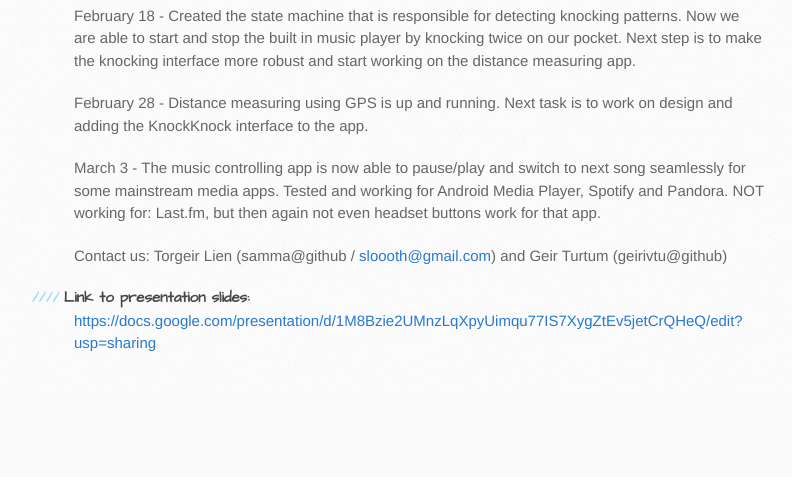
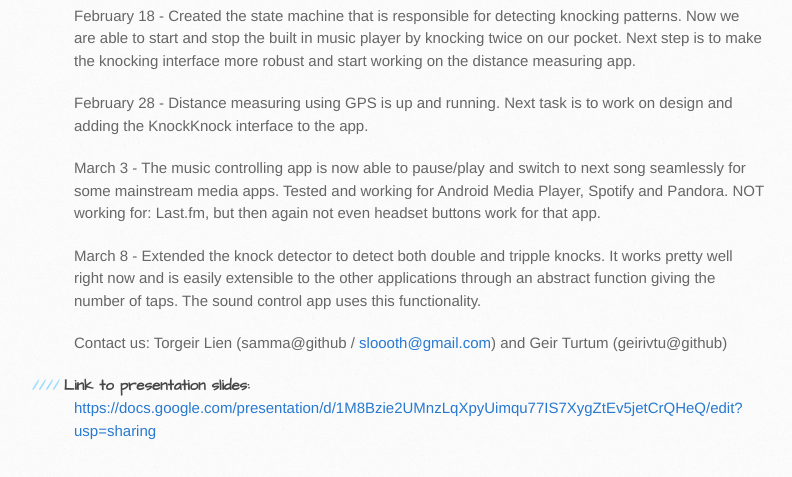
Before and after one commit to KybDP/KnockKnock, a plain HTML site: page index.html in a window 1280 px wide. Shown: the part 2284-2761 px from the top of the page, without its empty margins (96-888 px from the left). Before the commit the page ends 2681 px from the top, so only its background shows below. Drawn offline with Linux system fonts and the light colour scheme.

```diff
--- a/index.html
+++ b/index.html
@@ -88,6 +88,8 @@
 
 <p>March 3 - The music controlling app is now able to pause/play and switch to next song seamlessly for some mainstream media apps. Tested and working for Android Media Player, Spotify and Pandora. NOT working for: Last.fm, but then again not even headset buttons work for that app. </p>
 
+<p>March 8 - Extended the knock detector to detect both double and tripple knocks. It works pretty well right now and is easily extensible to the other applications through an abstract function giving the number of taps. The sound control app uses this functionality.</p>
+
 <p>Contact us: Torgeir Lien (samma@github / <a href="mailto:sloooth@gmail.com">sloooth@gmail.com</a>) and Geir Turtum (geirivtu@github)</p>
 
 <h4>Link to presentation slides:</h4>
```
Also changed, not shown: params.json (+1 -1 lines).
